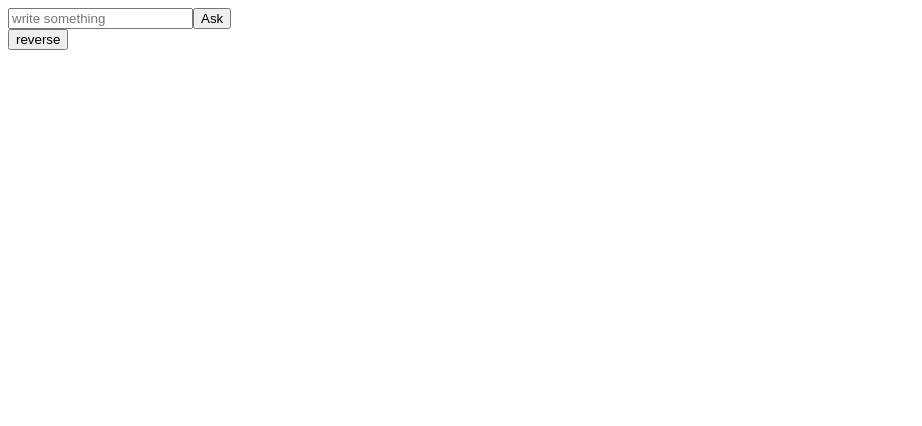
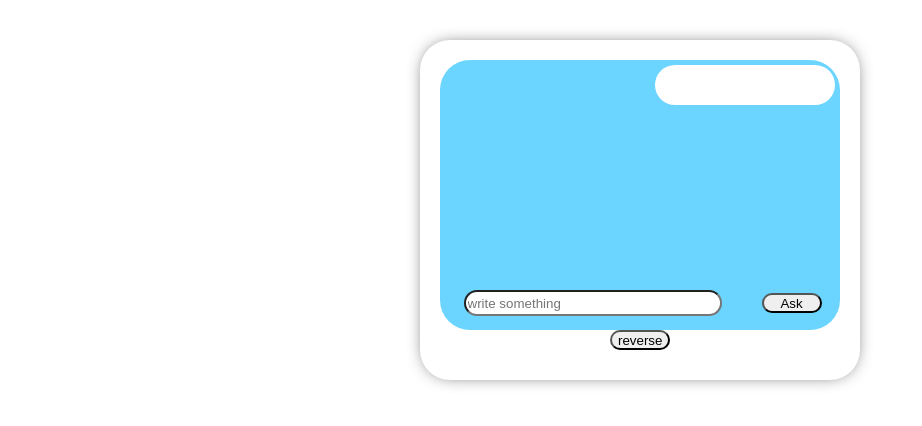
Before and after one commit to Kalinnikov2n/NanoChat, a React app: page / in a window 1280 px wide. Both pictures are taken after a click on the input "Ask". Shown: the top 426 px of the page, without its empty margins (0-922 px from the left). Built offline with nearby package versions, Linux system fonts and the light colour scheme; no server answers.

Commit message:
стили

```diff
--- a/src/components/App.js
+++ b/src/components/App.js
@@ -5,7 +5,7 @@ import Chat from "./Chat";
 class App extends Component {
     render() {
         return (
-            <div>
+            <div className= "App">
                 <Chat/>
             </div>
         );
--- a/src/components/Chat.js
+++ b/src/components/Chat.js
@@ -1,5 +1,4 @@
 import React, { Component } from "react";
-import '../public/styles/index.css';
 import ChatWindow from "./ChatWindow";
 import ClientForm from "./ClientForm";
 import {addHistory} from "../redux/actions"
@@ -18,12 +17,12 @@ class Chat extends Component {
     }
     render() {
         return (
-            <div>
-            <div>
+            <div className="Chat">
+            <div >
                 <ChatWindow/>
                 <ClientForm/>
             </div>
-            <input onClick={this.reverse} type="submit" value="reverse"/>
+            <input className="Reverse" onClick={this.reverse} type="submit" value="reverse"/>
             </div>
         );
     }
--- a/src/components/ChatWindow.js
+++ b/src/components/ChatWindow.js
@@ -25,7 +25,7 @@ class ChatWindow extends Component {
 
     render(){
         return(
-            <div>
+            <div className="History">
                 {this.props.history ?
                 this.props.history.map((el, i) => <Mesg message={el} key={i}/>) : null
             }
--- a/src/components/ClientForm.js
+++ b/src/components/ClientForm.js
@@ -31,9 +31,9 @@ class ClientForm extends Component {
 
     render() {
         return (
-            <div>
-                <input onChange={this.inputChange} value={this.state.message} placeholder="write something" />
-                <input onClick={this.sendMes} type="submit" value="Ask" />
+            <div className="Form">
+                <input className="Input" onChange={this.inputChange} value={this.state.message} placeholder="write something" />
+                <input  className="Submit" onClick={this.sendMes} type="submit" value="Ask" />
             </div>
         );
     }
--- a/src/components/Mesg.js
+++ b/src/components/Mesg.js
@@ -2,9 +2,30 @@ import React, { Component } from 'react';
 
 
 const Mesg= (props) => {
+    const clientMessage = {
+        maxWidth: '45%',
+        borderRadius: '30px',
+        padding: '20px 0',
+        backgroundColor: ' rgb(255, 255, 255)',
+        margin: '5px 5px 5px auto',
+    }
+
+    const botMessage = {
+        maxWidth: '45%',
+        borderRadius: '30px',
+        padding: '20px 0',
+        backgroundColor: ' rgb(255, 255, 255)',
+        margin: '5px auto 5px 5px',
+    }
     return(
         <div>
+        {props.message.owner === "bot" ?
+         <div style={botMessage}>
+        {props.message.text}
+     </div> :
+     <div style={clientMessage}>
            {props.message.text}
+        </div> }
         </div>
     )
 }
--- a/src/public/styles/index.css
+++ b/src/public/styles/index.css
@@ -1,4 +1,55 @@
-h1 {
-    color: coral;
+.App {
     text-align: center;
+    margin-top: 20px;
 }
+.Chat {
+    width: 400px;
+    height: 300px;
+
+    border-radius: 30px;
+    box-shadow: 0 0 17px -6px rgb(51, 51, 51);
+
+    margin: 40px auto;
+    padding: 20px;
+
+    overflow: auto;
+}
+.History {
+    background-color: rgba(101, 211, 255, 0.959);
+    border-radius: 30px 30px 0px 0px ;
+    width: 400px;
+    height: 230px;
+
+
+    /* margin: 40px auto;
+    padding: 20px; */
+
+    overflow: auto;
+}
+
+.Form{
+    width: 400px;
+    height: 40px;
+    background-color: rgba(101, 211, 255, 0.959);
+    border-radius:0 0 30px 30px ;
+    justify-content:  space-between ;
+}
+
+.Input{
+    border-radius: 30px;
+    width: 250px;
+    height: 20px;
+    margin-left: 5px;
+}
+
+.Submit{
+    border-radius: 30px;
+    height: 20px;
+    width: 60px;
+    margin-left: 40px;
+}
+.Reverse{
+    border-radius: 30px;
+    height: 20px;
+    width: 60px;
+}
```
